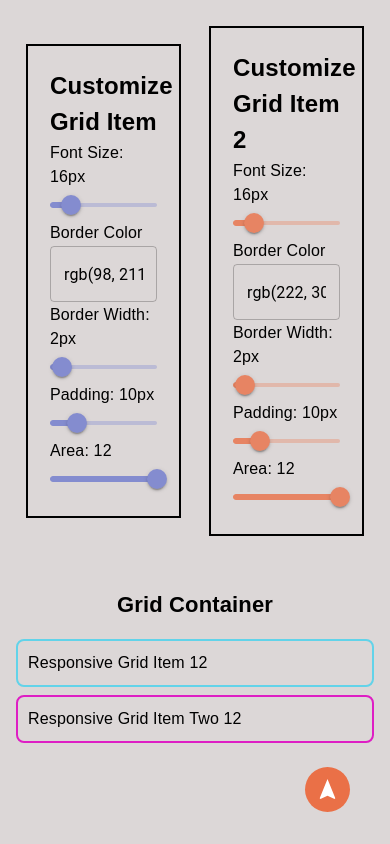
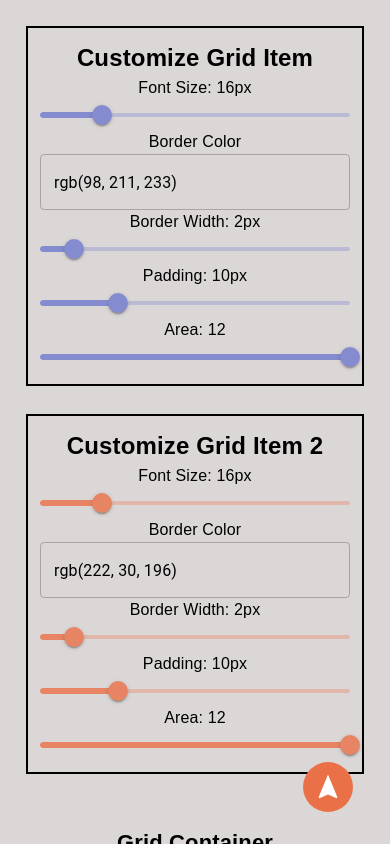
Before and after one commit to colin-cavanaugh/cmcavanaugh, a React (Vite) app: page /matterui in a window 390 px wide. Built offline with nearby package versions, Linux system fonts and the light colour scheme.

Commit message:
standard save

```diff
--- a/src/components/MatterUi.tsx
+++ b/src/components/MatterUi.tsx
@@ -5,7 +5,7 @@ import { Section } from '../library/matter-ui-section'
 import { Letter } from '../library/matter-ui-letter'
 import { Profile } from '../library/matter-ui-profile'
 import { GridItem } from '../library/matter-ui-griditem'
-import { Box, InputLabel, Slider, TextField, useTheme } from '@mui/material'
+import { Box, InputLabel, Slider, TextField, useMediaQuery, useTheme } from '@mui/material'
 import Grid from '@mui/material/Grid2'
 import { styled } from '@mui/material/styles'
 import Paper from '@mui/material/Paper'
@@ -28,12 +28,13 @@ const MatterUi: React.FC<MatterUiProps> = () => {
   const [borderWidth2, setBorderWidth2] = useState<number>(2)
   const [padding2, setPadding2] = useState<number>(10)
   const theme = useTheme()
+  const isSmallScreen = useMediaQuery(theme.breakpoints.down('sm'))
+  const isMediumScreen = useMediaQuery(theme.breakpoints.down('md'))
   return (
     <>
       <GridContainer>
-        <GridItem area={6}>
+        <GridItem area={isSmallScreen ? 12 : 6}>
           <Section look={{ border: '2px solid', borderColor: theme.palette.text.primary }}>
-            <GridItem area={12} look={{ display: 'flex', flexDirection: 'column', gap: 1, width: '100%' }}>
             <Letter look={{ fontSize: 24, fontWeight: 'bold' }}>Customize Grid Item</Letter>
 
             {/* Font Size Slider */}
@@ -60,12 +61,10 @@ const MatterUi: React.FC<MatterUiProps> = () => {
             {/* Grid Item Area */}
             <Letter>Area: {itemArea}</Letter>
             <Slider min={1} max={12} value={itemArea} onChange={(_, value) => setItemArea(value as number)} />
-            </GridItem>
           </Section>
         </GridItem>
-        <GridItem area={6}>
+        <GridItem area={isSmallScreen ? 12 : 6}>
           <Section look={{ border: '2px solid', borderColor: theme.palette.text.primary }}>
-            <GridItem area={12} look={{ display: 'flex', flexDirection: 'column', gap: 1, width: '100%' }}>
             <Letter look={{ fontSize: 24, fontWeight: 'bold' }}>Customize Grid Item 2</Letter>
 
             {/* Font Size Slider */}
@@ -117,7 +116,6 @@ const MatterUi: React.FC<MatterUiProps> = () => {
               onChange={(_, value) => setItemArea2(value as number)}
               sx={{ color: 'rgb(231, 132, 99)' }}
             />
-            </GridItem>
           </Section>
         </GridItem>
       </GridContainer>
--- a/src/components/MenuSpeedDial.tsx
+++ b/src/components/MenuSpeedDial.tsx
@@ -156,26 +156,26 @@ const MenuSpeedDial = () => {
           zIndex: 1000,
         },
       }}
-      FabProps={{ style: { height: isSmallScreen ? 45 : 65, width: isSmallScreen ? 45 : 65 } }}
+      FabProps={{ style: { height: isSmallScreen ? 50 : 65, width: isSmallScreen ? 50 : 65 } }}
       icon={
         <SpeedDialIcon
           sx={{
-            height: isSmallScreen ? 25 : 45,
-            width: isSmallScreen ? 25 : 45,
+            height: isSmallScreen ? 30 : 45,
+            width: isSmallScreen ? 30 : 45,
           }}
           icon={
             <NavigationIcon
               sx={{
-                height: isSmallScreen ? 25 : 45,
-                width: isSmallScreen ? 25 : 45,
+                height: isSmallScreen ? 30 : 45,
+                width: isSmallScreen ? 30 : 45,
               }}
             />
           }
           openIcon={
             <NorthIcon
               sx={{
-                height: isSmallScreen ? 25 : 45,
-                width: isSmallScreen ? 25 : 45,
+                height: isSmallScreen ? 30 : 45,
+                width: isSmallScreen ? 30 : 45,
               }}
             />
           }
--- a/src/utils/types.ts
+++ b/src/utils/types.ts
@@ -21,7 +21,6 @@ export interface Look extends CSSProperties {
   pr?: number | string
   paddingX?: number | string
   paddingY?: number | string
-
   gap?: number | string
   flex?: number | string
   height?: number | string
```
Lines whose indentation alone changed are shown as unchanged.
